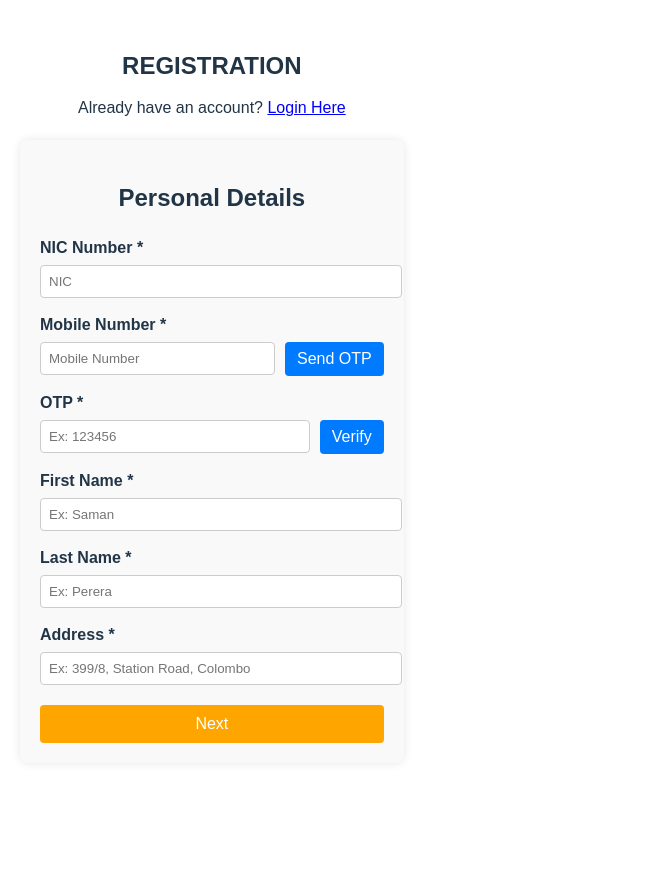
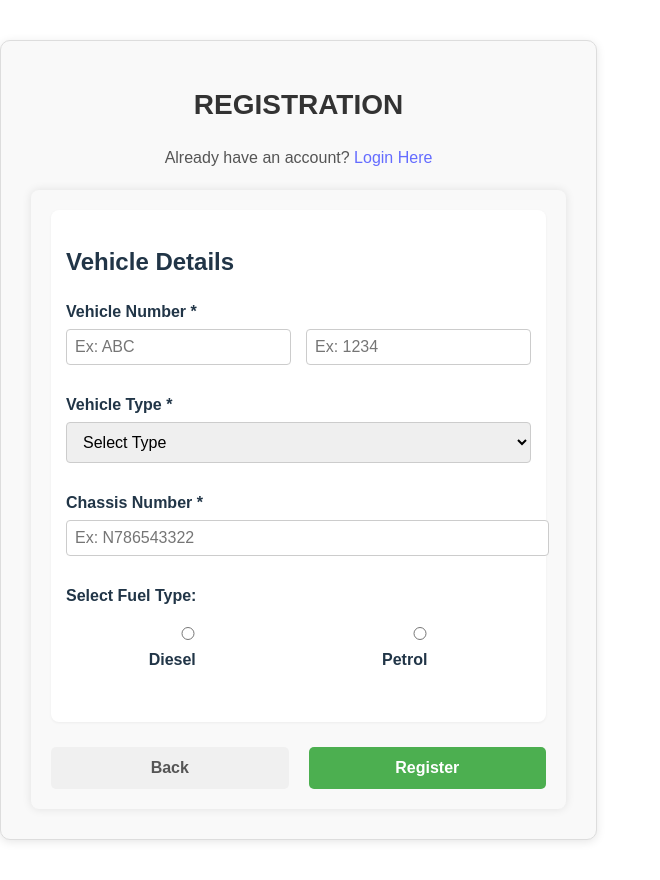
Before and after one commit to kautham28/SIT, a React (Vite) app in the folder Frontend/: page /registration-vehicle in a window 1280 px wide. Shown: the whole page, without its empty margins (0-660 px from the left). Before the commit the page ends 800 px from the top, so only its background shows below. Built offline with nearby package versions, Linux system fonts and the light colour scheme.

Commit message:
Vechile detail registration

```diff
--- a/Frontend/package.json
+++ b/Frontend/package.json
@@ -11,7 +11,8 @@
   },
   "dependencies": {
     "react": "^19.0.0",
-    "react-dom": "^19.0.0"
+    "react-dom": "^19.0.0",
+    "react-router-dom": "^6.30.0"
   },
   "devDependencies": {
     "@eslint/js": "^9.21.0",
--- a/Frontend/src/App.jsx
+++ b/Frontend/src/App.jsx
@@ -1,11 +1,16 @@
 import React from 'react';
+import { BrowserRouter as Router, Routes, Route } from 'react-router-dom';
 import Registration from './pages/Registration/Registration';
+import RegistrationVehicle from './pages/RegistrationVehicle/RegistrationVehicle';
 
 function App() {
   return (
-    <div>
-      <Registration />
-    </div>
+    <Router>
+      <Routes>
+        <Route path="/" element={<Registration />} />
+        <Route path="/registration-vehicle" element={<RegistrationVehicle />} />
+      </Routes>
+    </Router>
   );
 }
 
--- a/Frontend/src/pages/Registration/Registration.css
+++ b/Frontend/src/pages/Registration/Registration.css
@@ -1,10 +1,13 @@
 .registration-container {
   width: 100%;
   max-width: 500px;
-  margin: 0 auto;
+  margin: 40px auto;
   padding: 20px;
   font-family: Arial, sans-serif;
   text-align: center;
+  border: 1px solid #ddd;
+  border-radius: 8px;
+  background-color: #f9f9f9;
 }
 
 .registration-container h1 {
@@ -81,7 +84,7 @@ form {
 }
 
 .next-button {
-  width: 100%;
+  width: 40%;
   padding: 10px;
   background-color: #ffa500;
   color: white;
@@ -89,6 +92,9 @@ form {
   border-radius: 4px;
   font-size: 16px;
   cursor: pointer;
+  margin-left: auto;
+  margin-right: 0;
+  display: block;
 }
 
 .next-button:hover {
--- a/Frontend/src/pages/Registration/Registration.jsx
+++ b/Frontend/src/pages/Registration/Registration.jsx
@@ -1,4 +1,5 @@
 import React, { useState } from 'react';
+import { useNavigate } from 'react-router-dom';
 import './Registration.css';
 
 const Registration = () => {
@@ -8,6 +9,7 @@ const Registration = () => {
   const [firstName, setFirstName] = useState('');
   const [lastName, setLastName] = useState('');
   const [address, setAddress] = useState('');
+  const navigate = useNavigate();
 
   const handleSendOtp = () => {
     // Logic to send OTP
@@ -23,6 +25,7 @@ const Registration = () => {
     e.preventDefault();
     // Logic to handle form submission
     console.log({ nic, mobile, otp, firstName, lastName, address });
+    navigate('/registration-vehicle'); // Redirect to RegistrationVehicle page
   };
 
   return (
--- /dev/null
+++ b/Frontend/src/pages/RegistrationVehicle/RegistrationVehicle.css
@@ -0,0 +1,117 @@
+.registration-vehicle-container {
+  max-width: 600px;
+  margin: 40px auto;
+  padding: 30px;
+  border: 1px solid #ddd;
+  border-radius: 10px;
+  background-color: #f9f9f9;
+  font-family: Arial, sans-serif;
+  box-shadow: 0 2px 10px rgba(0, 0, 0, 0.1);
+}
+
+h1 {
+  text-align: center;
+  margin-bottom: 25px;
+  color: #333;
+  font-size: 28px;
+}
+
+p{
+    text-align: center;
+    margin-bottom: 20px;
+    color: #555;
+}
+
+.form-section {
+  margin-bottom: 25px;
+  background-color: #fff;
+  padding: 15px;
+  border-radius: 8px;
+  box-shadow: 0 1px 3px rgba(0, 0, 0, 0.05);
+}
+
+.form-group {
+  margin-bottom: 20px;
+  text-align: left;
+}
+
+label {
+  display: block;
+  font-weight: bold;
+  margin-bottom: 5px;
+}
+
+input,
+select {
+  width: 100%;
+  padding: 10px 12px;
+  margin-bottom: 8px;
+  border: 1px solid #ccc;
+  border-radius: 4px;
+  font-size: 16px;
+  transition: border-color 0.3s;
+}
+
+input:focus,
+select:focus {
+  outline: none;
+  border-color: #4caf50;
+  box-shadow: 0 0 5px rgba(76, 175, 80, 0.2);
+}
+
+.vehicle-number-inputs {
+  display: flex;
+  gap: 15px;
+  align-items: center;
+}
+
+.fuel-type-options {
+  display: flex;
+  justify-content: space-around;
+  padding: 10px 0;
+}
+
+.form-footer {
+  text-align: left;
+  margin-top: 25px;
+
+}
+
+
+.form-buttons {
+  display: flex;
+  justify-content: space-between;
+  margin-top: 15px;
+  gap: 20px;
+}
+
+.back-button,
+.register-button {
+  padding: 12px 25px;
+  border: none;
+  border-radius: 5px;
+  cursor: pointer;
+  font-size: 16px;
+  font-weight: 600;
+  transition: background-color 0.3s, transform 0.1s;
+  flex: 1;
+}
+
+.back-button {
+  background-color: #f0f0f0;
+  color: #555;
+}
+
+.back-button:hover {
+  background-color: #e0e0e0;
+}
+
+.register-button {
+  background-color: #4caf50;
+  color: white;
+}
+
+.register-button:hover {
+  background-color: #45a049;
+  transform: translateY(-1px);
+}
--- /dev/null
+++ b/Frontend/src/pages/RegistrationVehicle/RegistrationVehicle.jsx
@@ -0,0 +1,121 @@
+import React, { useState } from 'react';
+import { useNavigate } from 'react-router-dom';
+import './RegistrationVehicle.css';
+
+const RegistrationVehicle = () => {
+  const [vehicleNumberPart1, setVehicleNumberPart1] = useState('');
+  const [vehicleNumberPart2, setVehicleNumberPart2] = useState('');
+  const [vehicleType, setVehicleType] = useState('');
+  const [chassisNumber, setChassisNumber] = useState('');
+  const [fuelType, setFuelType] = useState('');
+  const navigate = useNavigate();
+
+  const handleSubmit = (e) => {
+    e.preventDefault();
+    // Logic to handle form submission
+    console.log({
+      vehicleNumber: `${vehicleNumberPart1} ${vehicleNumberPart2}`,
+      vehicleType,
+      chassisNumber,
+      fuelType,
+    });
+  };
+
+  const handleBack = () => {
+    navigate('/'); // Navigate to the Registration page
+  };
+
+  return (
+    <div className="registration-vehicle-container">
+      <h1>REGISTRATION</h1>
+      <p>
+        Already have an account? <a href="/login">Login Here</a>
+      </p>
+      <form onSubmit={handleSubmit}>
+        <div className="form-section">
+          <h2>Vehicle Details</h2>
+          <div className="form-group">
+            <label>Vehicle Number *</label>
+            <div className="vehicle-number-inputs">
+              <input
+                type="text"
+                value={vehicleNumberPart1}
+                onChange={(e) => setVehicleNumberPart1(e.target.value)}
+                placeholder="Ex: ABC"
+                required
+              />
+              <input
+                type="text"
+                value={vehicleNumberPart2}
+                onChange={(e) => setVehicleNumberPart2(e.target.value)}
+                placeholder="Ex: 1234"
+                required
+              />
+            </div>
+          </div>
+          <div className="form-group">
+            <label>Vehicle Type *</label>
+            <select
+              value={vehicleType}
+              onChange={(e) => setVehicleType(e.target.value)}
+              required
+            >
+              <option value="" disabled>
+                Select Type
+              </option>
+              <option value="Car">Car</option>
+              <option value="Bike">Bike</option>
+              <option value="Truck">Truck</option>
+            </select>
+          </div>
+          <div className="form-group">
+            <label>Chassis Number *</label>
+            <input
+              type="text"
+              value={chassisNumber}
+              onChange={(e) => setChassisNumber(e.target.value)}
+              placeholder="Ex: N786543322"
+              required
+            />
+          </div>
+          <div className="form-group">
+            <label>Select Fuel Type:</label>
+            <div className="fuel-type-options">
+              <label>
+                <input
+                  type="radio"
+                  value="Diesel"
+                  checked={fuelType === 'Diesel'}
+                  onChange={(e) => setFuelType(e.target.value)}
+                />
+                Diesel
+              </label>
+              <label>
+                <input
+                  type="radio"
+                  value="Petrol"
+                  checked={fuelType === 'Petrol'}
+                  onChange={(e) => setFuelType(e.target.value)}
+                />
+                Petrol
+              </label>
+            </div>
+          </div>
+        </div>
+        <div className="form-footer">
+
+          <div className="form-buttons">
+            <button type="button" className="back-button" onClick={handleBack}>
+              Back
+            </button>
+            <button type="submit" className="register-button">
+              Register
+            </button>
+          </div>
+        </div>
+      </form>
+    </div>
+  );
+};
+
+export default RegistrationVehicle;
```
Also changed, not shown: 1 other file (tests, documents, lock files or other folders).
